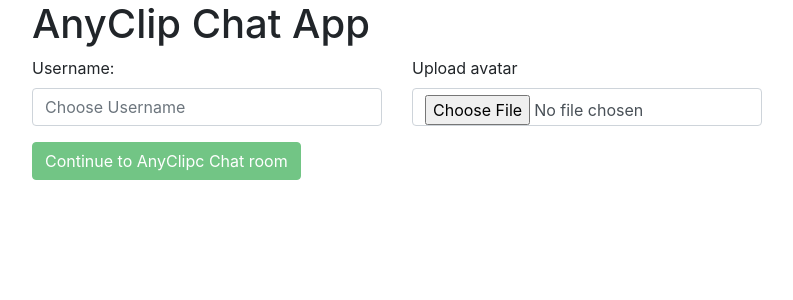
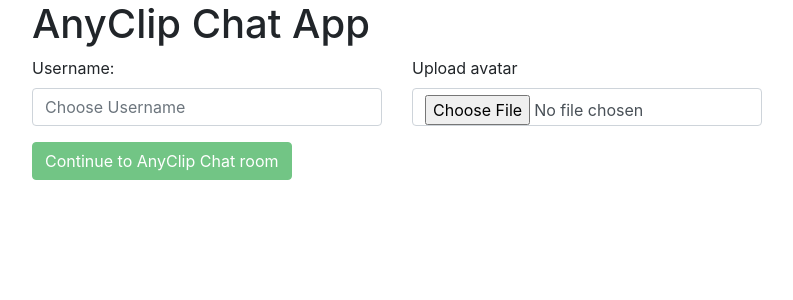
Before and after one commit to shayja/anyclip-chat, a React (Create React App) app: page /login in a window 1280 px wide. Shown: the top 300 px of the page, without its empty margins (53-846 px from the left). Built offline with nearby package versions, Linux system fonts and the light colour scheme; the HTML template or start-up script is replaced by a standard one.

Commit message:
fixed text change

```diff
--- a/src/components/Login.js
+++ b/src/components/Login.js
@@ -150,7 +150,7 @@
         </div>
 
             <div className="form-group">
-                <button className="btn btn-success" disabled={!username} onClick={loginToChat}>Continue to AnyClipc Chat room</button>
+                <button className="btn btn-success" disabled={!username} onClick={loginToChat}>Continue to AnyClip Chat room</button>
             </div>
 
         </div>
```
